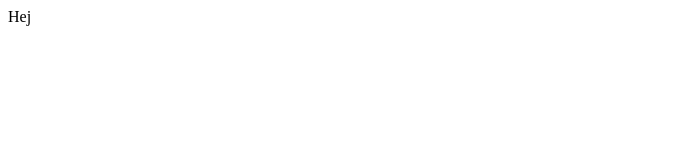
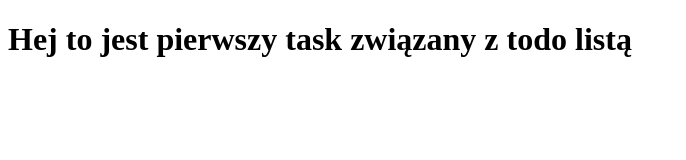
Before and after one commit to adpa2/Todo-list, a plain HTML site: page index.html in a window 1280 px wide. Shown: the whole page, without its empty margins (0-686 px from the left). Drawn offline with Linux system fonts and the light colour scheme.

Commit message:
adding h1 to index.html

```diff
--- a/index.html
+++ b/index.html
@@ -6,7 +6,7 @@
     <title>Document</title>
 </head>
 <body>
-    <div>Hej</div>
+    <h1>Hej to jest pierwszy task związany z todo listą</h1>
 
     <script src=""></script>
 </body>
```
